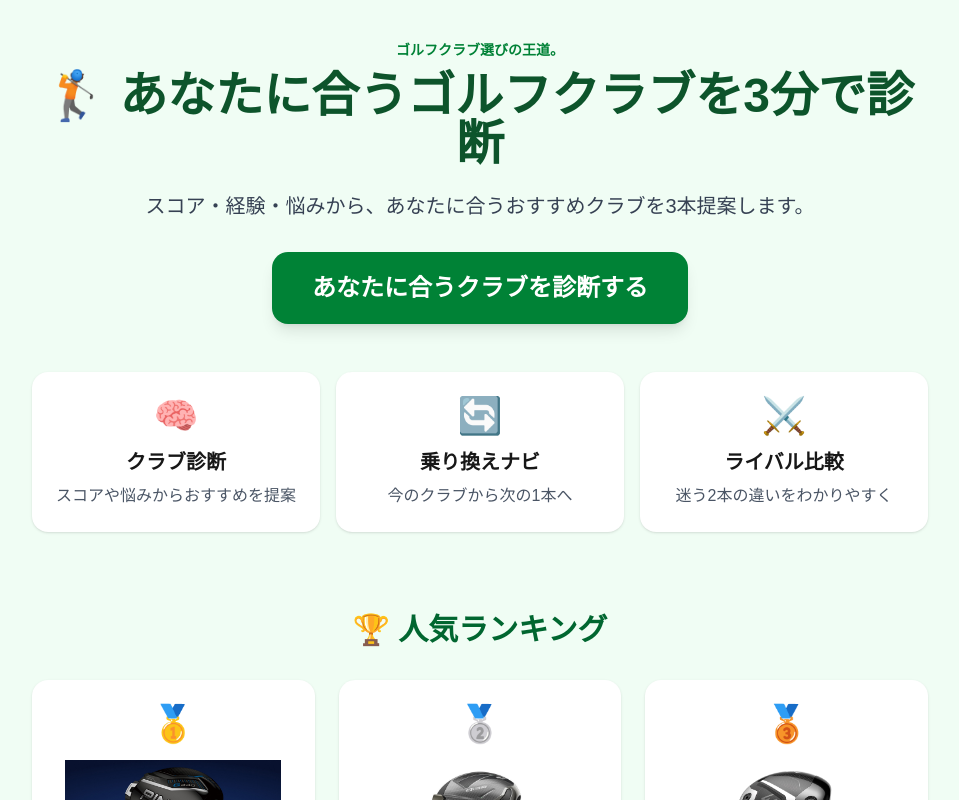
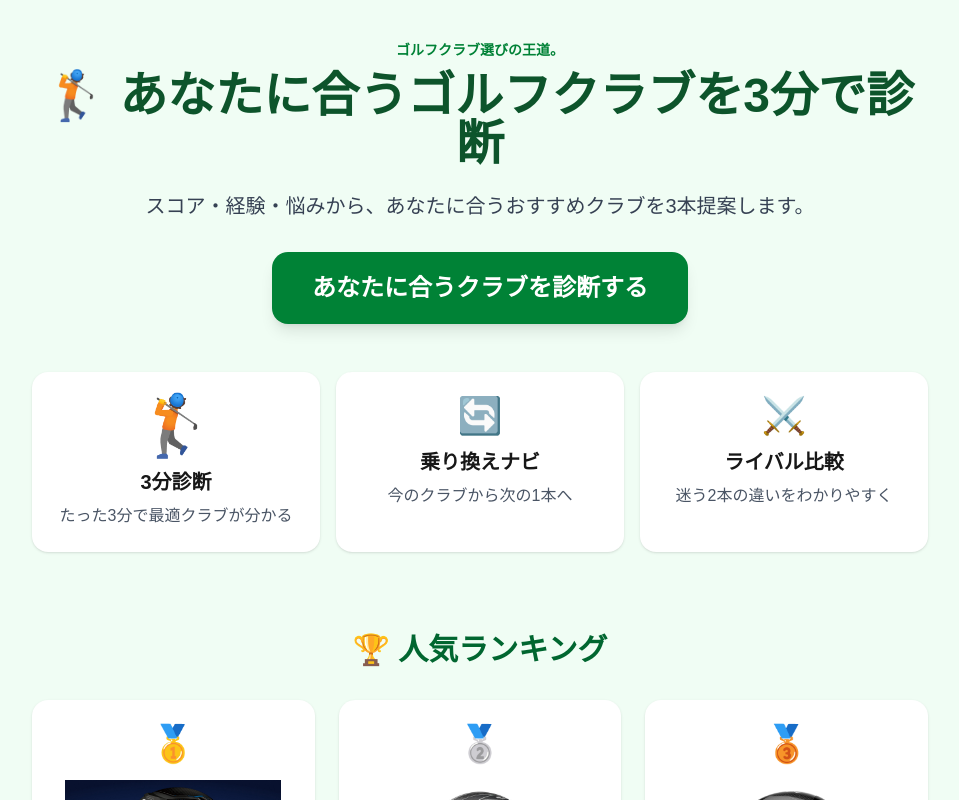
Before and after one commit to teru2boze/golf-club-hunter, a Next.js app: page / in a window 1280 px wide. Shown: the top 800 px of the page, without its empty margins (160-1119 px from the left). Built offline with nearby package versions, Linux system fonts and the light colour scheme.

Commit message:
Improve feature cards

```diff
--- a/app/page.tsx
+++ b/app/page.tsx
@@ -317,14 +317,13 @@ export default function Home() {
 
         <div className="mt-12 grid gap-4 md:grid-cols-3">
           <div className="rounded-2xl bg-white p-6 shadow">
-            <div className="text-4xl">🧠</div>
-
+            <div className="text-6xl">🏌️</div>
             <h2 className="mt-3 text-xl font-bold">
-              クラブ診断
+              3分診断
             </h2>
 
             <p className="mt-2 text-gray-600">
-              スコアや悩みからおすすめを提案
+              たった3分で最適クラブが分かる
             </p>
           </div>
 
```
